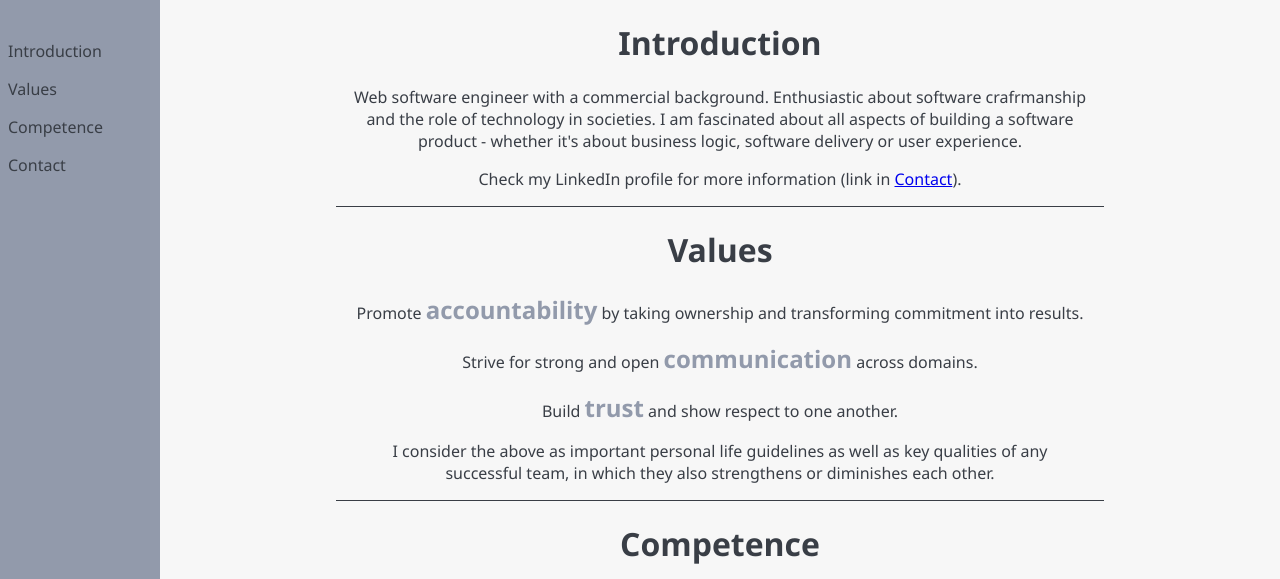
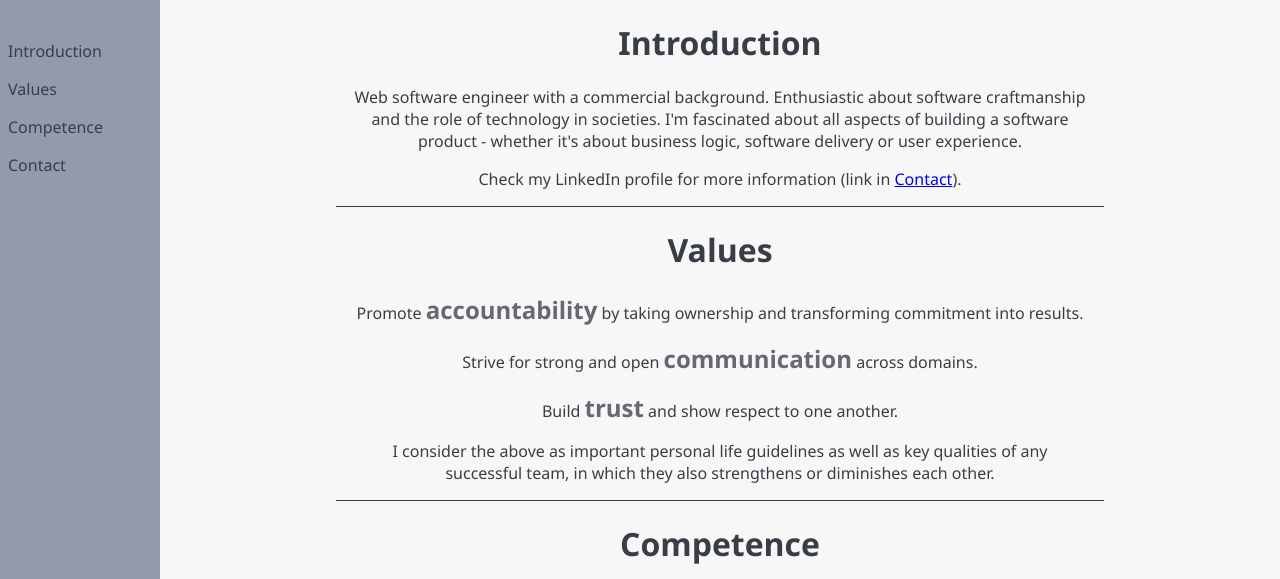
Before and after one commit to s1gkill/about-me, a website: page src/template.html in a window 1280 px wide. Shown: the top 579 px of the page. Drawn offline with Linux system fonts and the light colour scheme.

Commit message:
Fix typo. Intensify value text color

```diff
--- a/src/styles.css
+++ b/src/styles.css
@@ -83,7 +83,7 @@ img:hover {
 
 #value {
     font-size: 1.5rem;
-    color: #929AAB;
+    color: #666971;
 }
 
 figcaption span:after {
--- a/src/template.html
+++ b/src/template.html
@@ -24,7 +24,7 @@
             <h1>Introduction</h1>
             <p>
                 Web software engineer with a commercial background. Enthusiastic about
-                software crafrmanship and the role of technology in societies. I am fascinated
+                software craftmanship and the role of technology in societies. I'm fascinated
                 about all aspects of building a software product - whether it's about
                 business logic, software delivery or user experience.
             </p>
```
